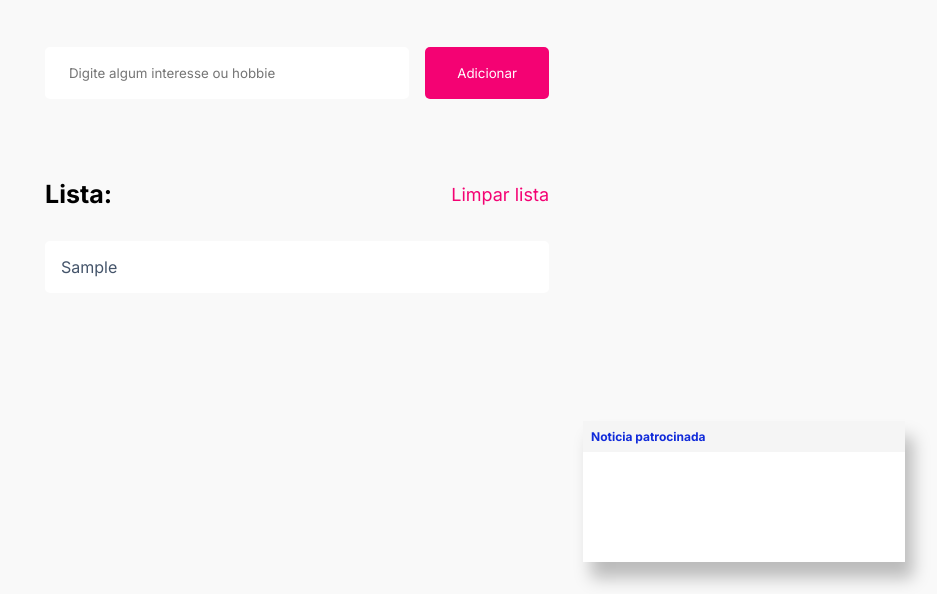
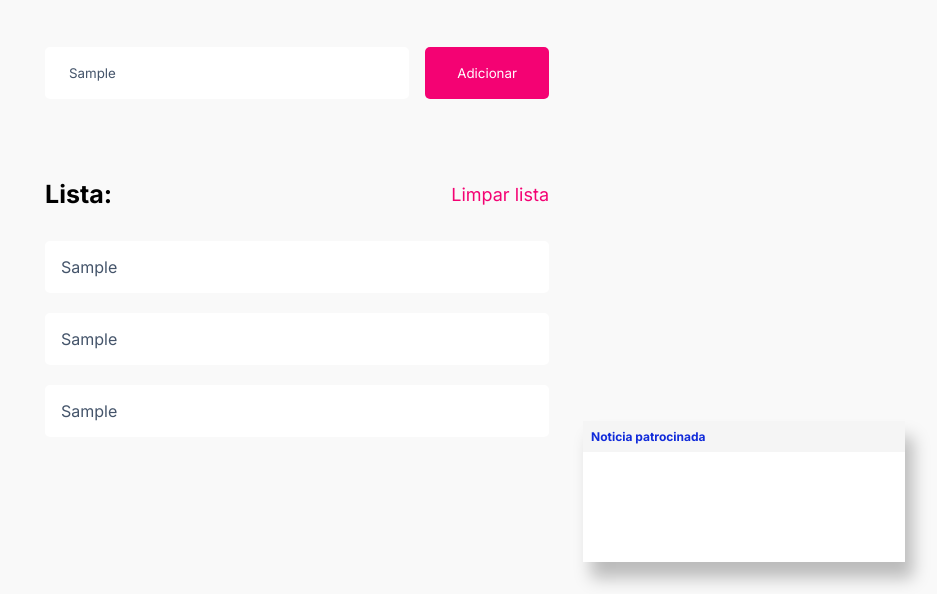
Before and after one commit to pricbnll/listaInteresses, a plain HTML site: page index.html in a window 1280 px wide. Both pictures are taken after typing "Sample" into the empty fields and a click on the button "Adicionar". Shown: the part 206-800 px from the top of the page, without its empty margins (343-1280 px from the left). Drawn offline with Linux system fonts and the light colour scheme.

Commit message:
feat: localStorage

```diff
--- a/index.js
+++ b/index.js
@@ -1,32 +1,43 @@
+function carregarInteresses() {
+    const listaInteresses  = document.querySelector("#listaInteresses")
 
-const adicionarInteresse = document.querySelector("input")
-const listaInteresses  = document.querySelector("ul")
+    listaInteresses.HTML = "";
 
-const botaoAdicionar = document.querySelector(".button-add")
+    const interesses = JSON.parse(localStorage.getItem("meus-interesses") || [])
+    interesses.forEach(interesse => {
+        const novoInteresse = document.createElement("li");
+        novoInteresse.innerHTML = interesse;
+        listaInteresses.appendChild(novoInteresse)
+    })
+}
 
-botaoAdicionar.addEventListener("click", () => {
-    const value = adicionarInteresse.value
-    if (value === "") {
+function adicionarInteresse () {
+    const adicionarInteresse = document.querySelector("input")
+    const interesse= adicionarInteresse.value
+    if (interesse === "") {
         alert("Por favor insira um interesse ou hobbie")
         return;
     }
+    const interesses = JSON.parse(localStorage.getItem('meus-interesses')) || [];
+    interesses.push(interesse);
+    localStorage.setItem('meus-interesses', JSON.stringify(interesses));
 
-    const novoInteresse = document.createElement("li");
-    novoInteresse.textContent = value;
+    const novoInteresse = document.createElement('li');
+    novoInteresse.textContent = interesse;
 
+    const listaInteresses = document.getElementById('lista-interesses');
     listaInteresses.appendChild(novoInteresse);
 
-    adicionarInteresse.value = "";
-})
+    input.value = "";
+}
+
+function limparInteresses() {
+    localStorage.removeItem('meus-interesses');
+    carregarInteresses();
+}
 
 
+document.querySelector(".button-add").addEventListener('click', adicionarInteresse)
+document.querySelector('.button-clear').addEventListener('click', limparInteresses);
 
-
-
-
-
-
-/* <div>
-    <strong>Lista:</strong>
-    <button class="button-clear">Limpar lista</button>
-</div> */
+setInterval(carregarInteresses, 1000)
```
Also changed, not shown: index.html (+1 -1 lines).
